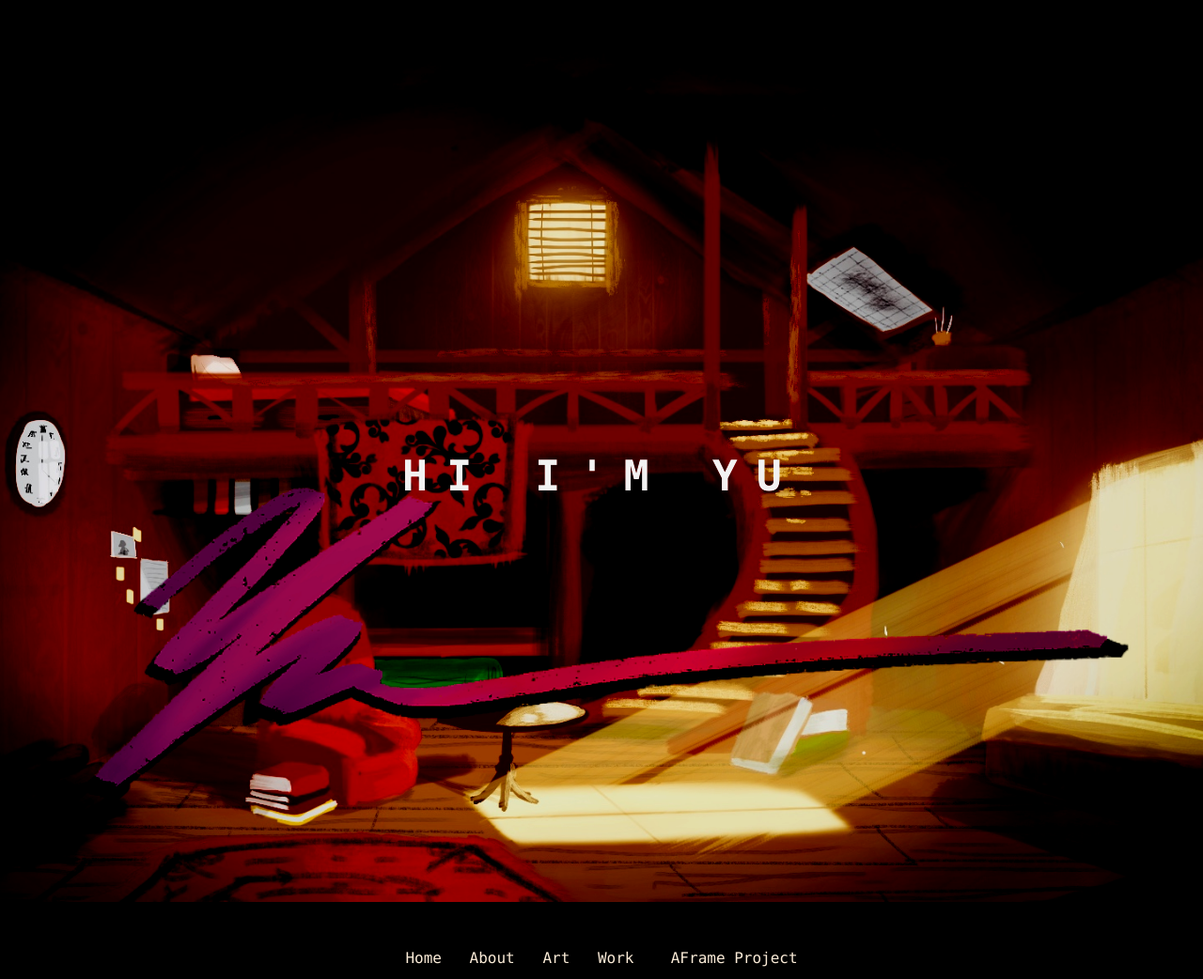
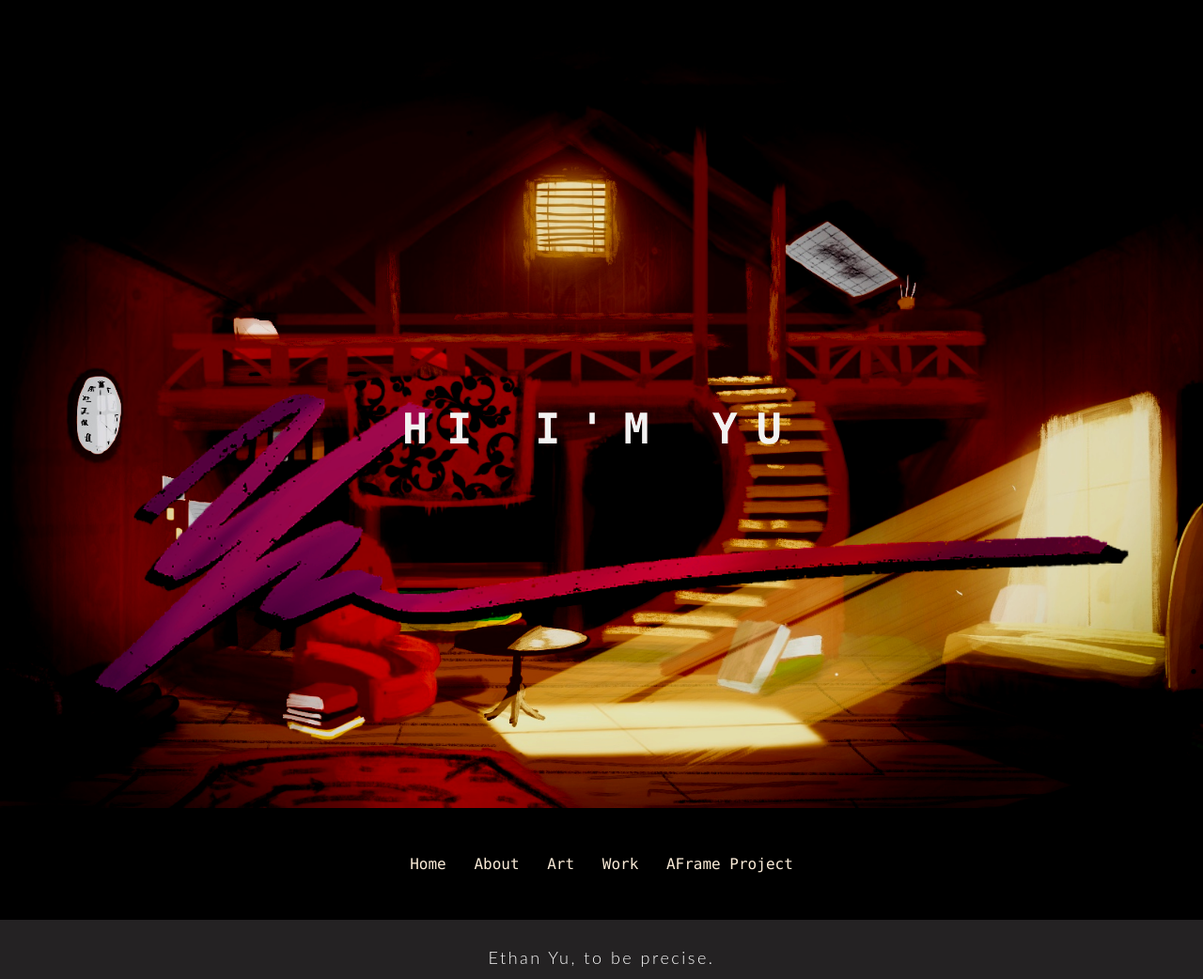
Before and after one commit to trexychan/portfoliosite, a plain HTML site: page index.html in a window 1280 px wide. Shown: the top 1042 px of the page at 94% size. Drawn offline with Linux system fonts and the light colour scheme.

Commit message:
style fixes

```diff
--- a/index.html
+++ b/index.html
@@ -20,7 +20,7 @@
                     <li><a href="about.html" class="tab"> About </a></li>
                     <li><a href="artwork.html" class="tab"> Art </a></li>
                     <li><a href="work.html" class="tab"> Work </a></li>
-                    <li>w<a href="aframe.html" class="tab">AFrame Project</a></li>
+                    <li><a href="aframe.html" class="tab">AFrame Project</a></li>
                 </ul>
             </nav>
 
--- a/style.css
+++ b/style.css
@@ -6,7 +6,7 @@
     background-size: contain, cover;
 
     min-height: 800px;
-    padding: 80px;
+    padding: 30px;
     margin: 0px;
     filter: brightness(80%) saturate(90%) contrast(150%);
     display: block;
```
